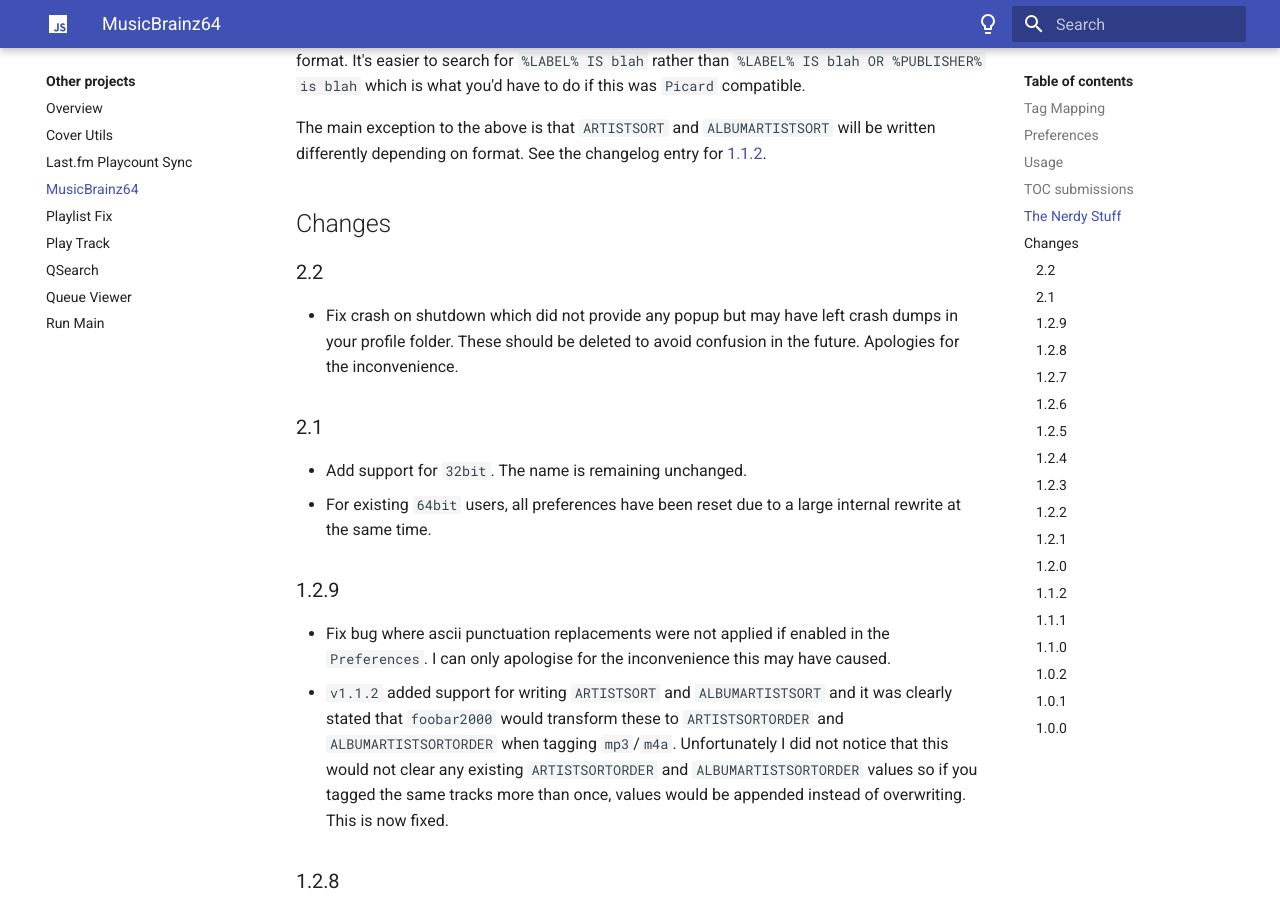
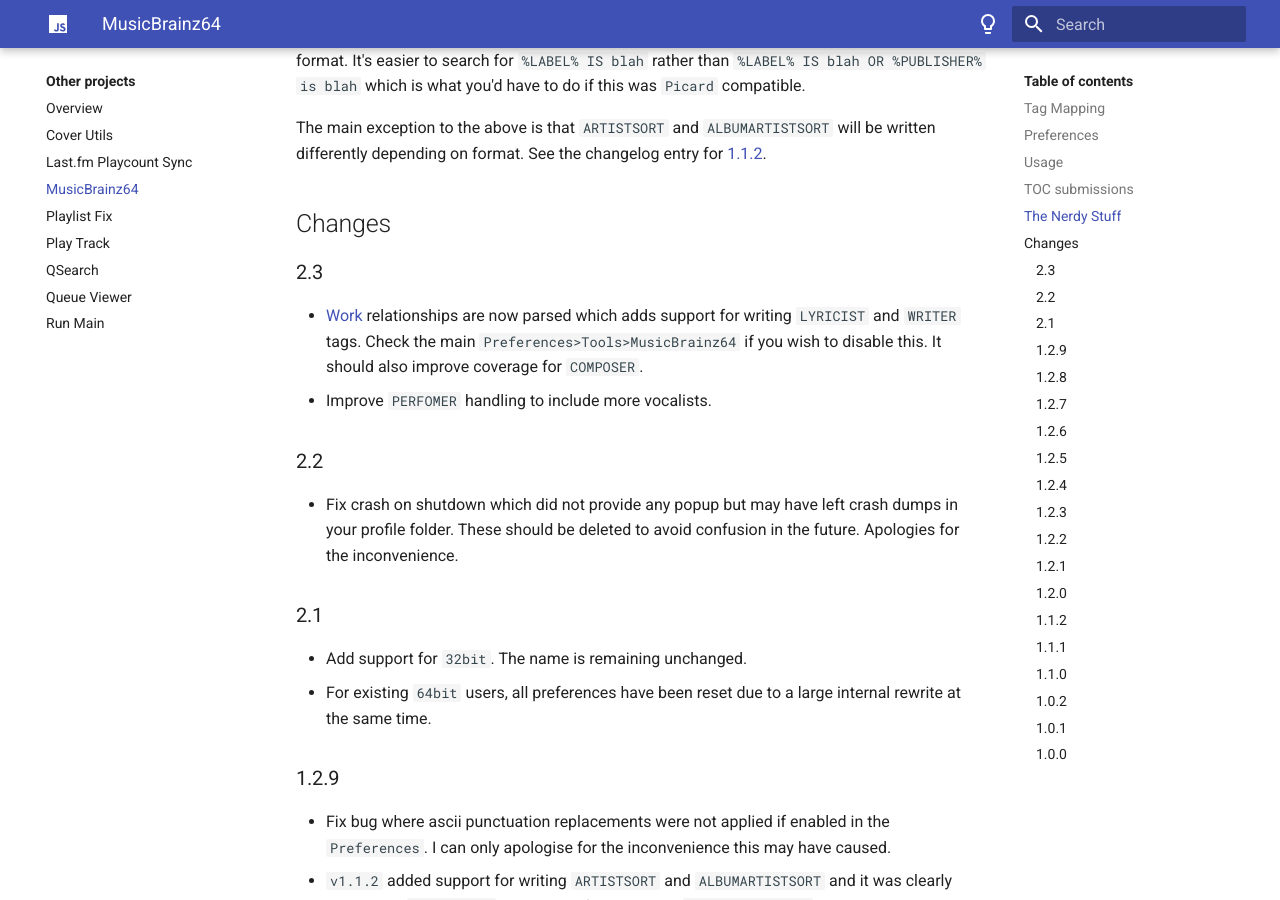
Before and after one commit to jscript-panel/jscript-panel.github.io, an MkDocs documentation site: the page built from docs/other/musicbrainz64.md, in a window 1280 px wide and 900 px high, scrolled down 3353 px. Built offline with MkDocs 1.6.1 and Material for MkDocs 9.7.7, drawn with Linux system fonts in a browser that asks for light colours.

Commit message:
MusicBrainz64 2.3

```diff
--- a/docs/other/index.md
+++ b/docs/other/index.md
@@ -11,7 +11,7 @@
 |:---|:---|:---|
 |[Cover Utils](cover-utils.md)|1.0|3rd March 2024|
 |[Last.fm Playcount Sync](lastfm-playcount-sync.md)|2.1.1|5th October 2023|
-|[MusicBrainz64](musicbrainz64.md)|2.2|23rd March 2024|
+|[MusicBrainz64](musicbrainz64.md)|2.3|25th March 2024|
 |[OptimFROG Decoder](https://github.com/marc2k3/foo_input_ofr/releases)|1.44|14th March 2024|
 |[Play Track](play-track.md)|1.0.3|27th February 2023|
 |[Playlist Fix](playlist-fix.md)|1.1.5|30th December 2022|
--- a/docs/other/musicbrainz64.md
+++ b/docs/other/musicbrainz64.md
@@ -90,6 +90,12 @@
 
 ## Changes
 
+### 2.3
+- [Work](https://musicbrainz.org/doc/Work) relationships are now parsed which adds support for writing `LYRICIST`
+and `WRITER` tags. Check the main `Preferences>Tools>MusicBrainz64` if you wish to disable this. It should also
+improve coverage for `COMPOSER`.
+- Improve `PERFOMER` handling to include more vocalists.
+
 ### 2.2
 - Fix crash on shutdown which did not provide any popup but may have left crash dumps in your profile folder.
 These should be deleted to avoid confusion in the future. Apologies for the inconvenience.
```
